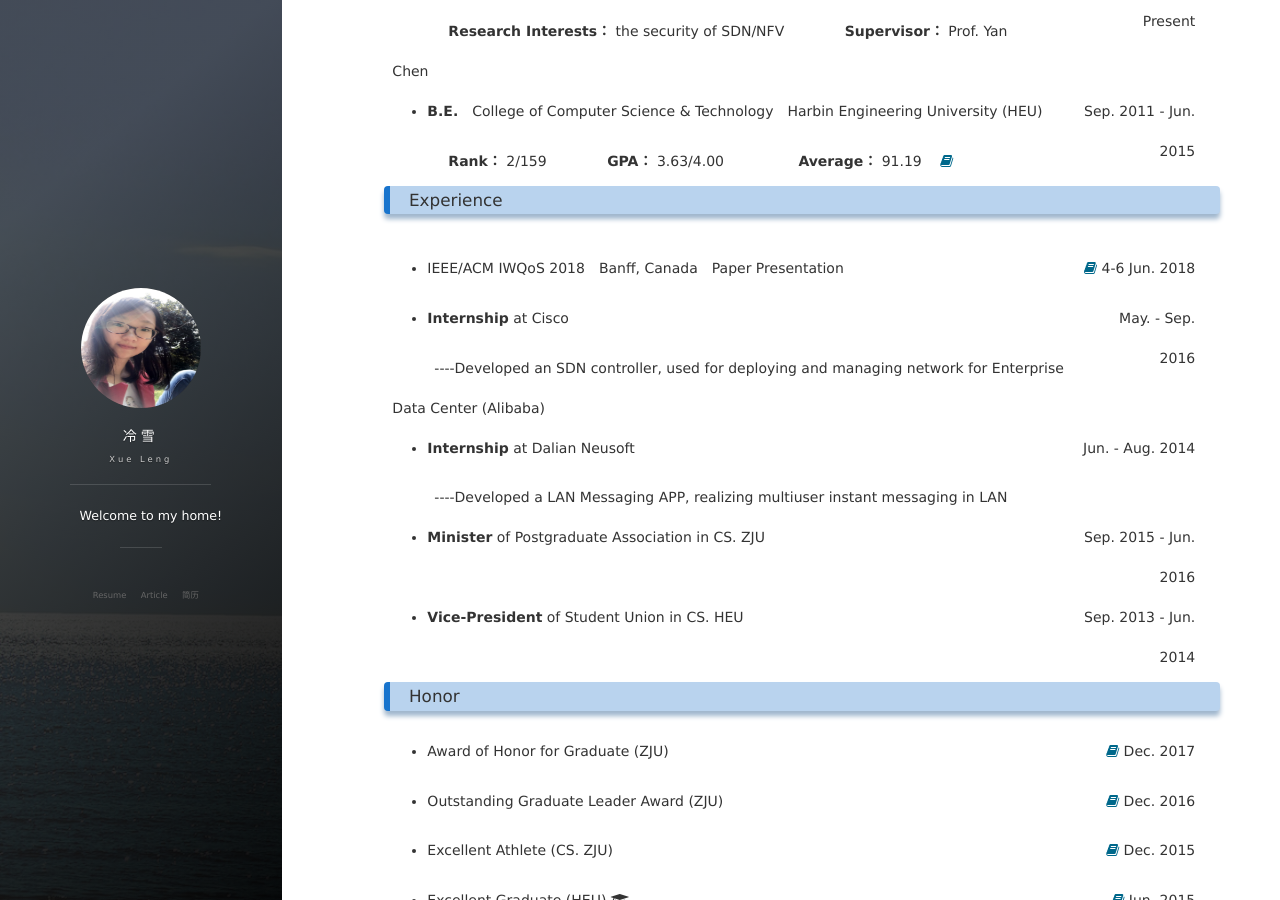
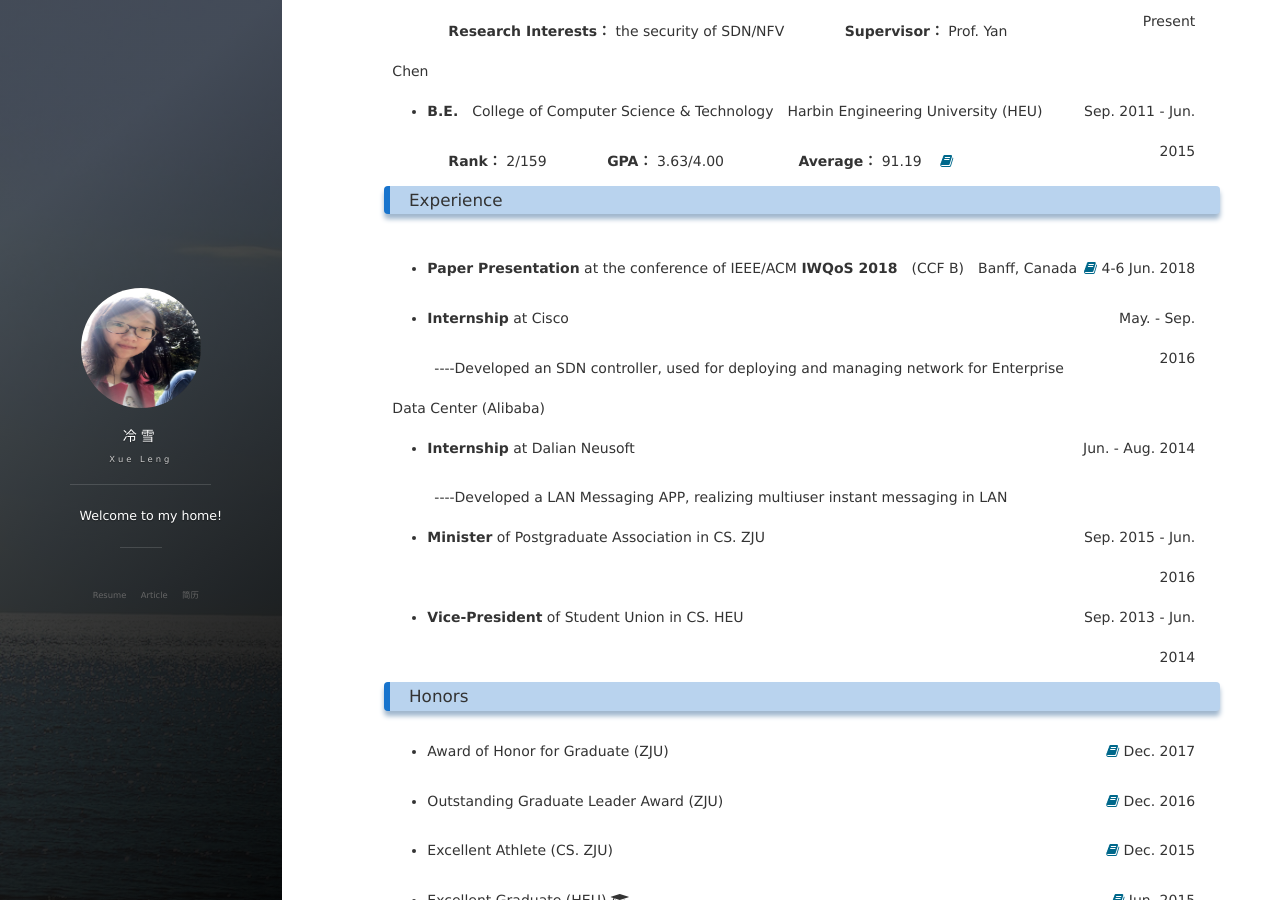
Before and after one commit to lxv458/OldWeb, a Jekyll site: the page built from index.md, in a window 1280 px wide and 900 px high, scrolled down 430 px. Built offline with Jekyll 4.4.1, drawn with Linux system fonts in a browser that asks for light colours; nearby versions of some CDN libraries; our own code applies the rules of GitHub Pages for plain Markdown files; the list of posts is cut into pages by our own code; comment, search, counter and statistics services are not loaded.

Commit message:
modify resume

```diff
--- a/index.md
+++ b/index.md
@@ -45,7 +45,7 @@ title: Resume
 ### Experience
 <table>
   <tr>
-    <td align="left"><ul><li>IEEE/ACM IWQoS 2018&emsp;Banff, Canada&emsp;Paper Presentation</li></ul></td>
+    <td align="left"><ul><li><strong>Paper Presentation</strong> at the conference of IEEE/ACM <strong>IWQoS 2018</strong>&emsp;(CCF B)&emsp;Banff, Canada</li></ul></td>
     <td align="right"><a href="http://www.lengxue.space/images/leng/resume/iwqos2018_presentation.png"><i class='social fa fa-book'></i></a>  4-6 Jun. 2018</td>
   </tr>
   <tr>
@@ -72,7 +72,7 @@ title: Resume
   </tr>
 </table>
 
-### Honor
+### Honors
 <table>
   <tr>
     <td align="left"><ul><li>Award of Honor for Graduate (ZJU)</li></ul></td>
```
Also changed, not shown: about.md (+1 -1 lines).
